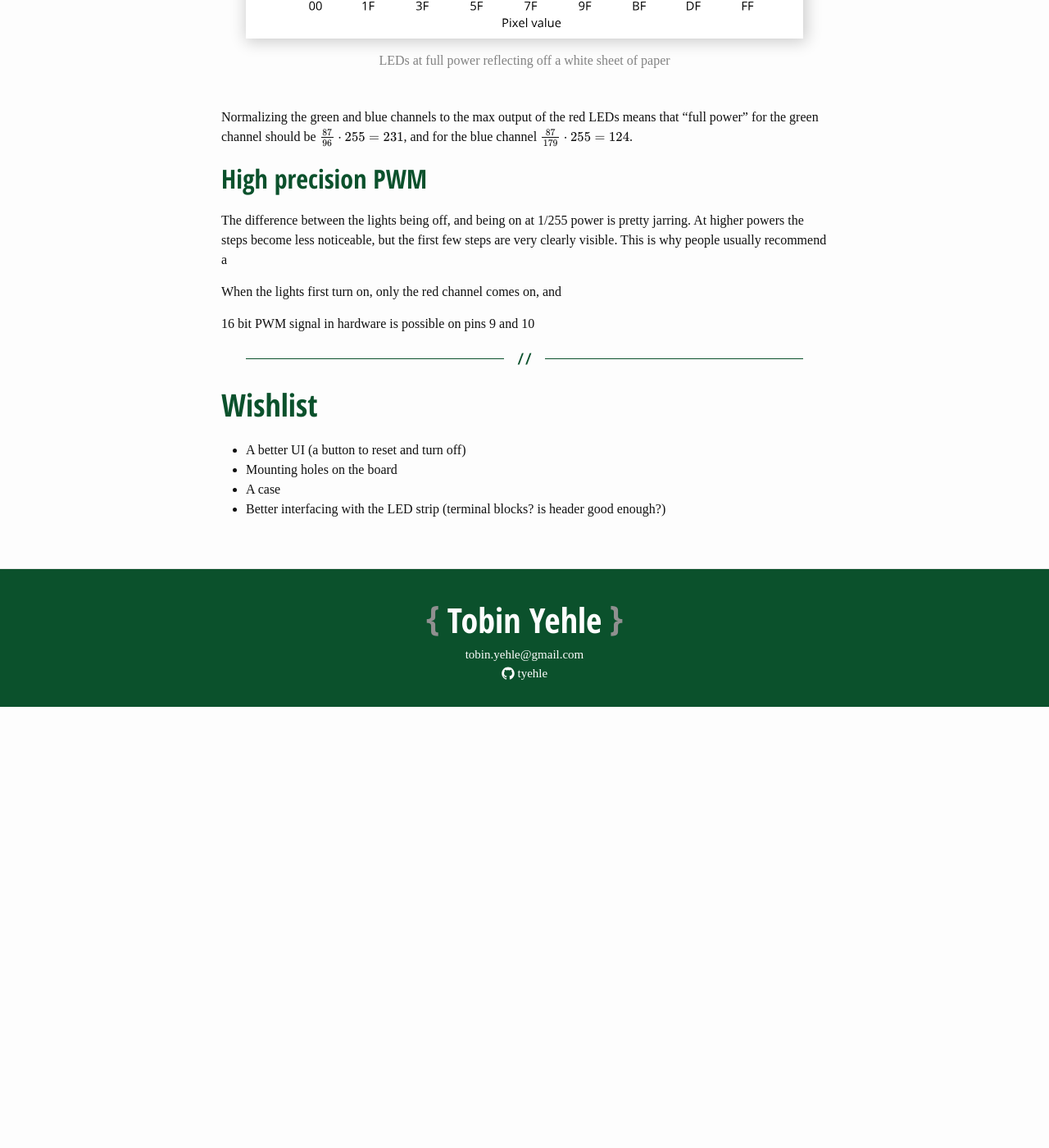
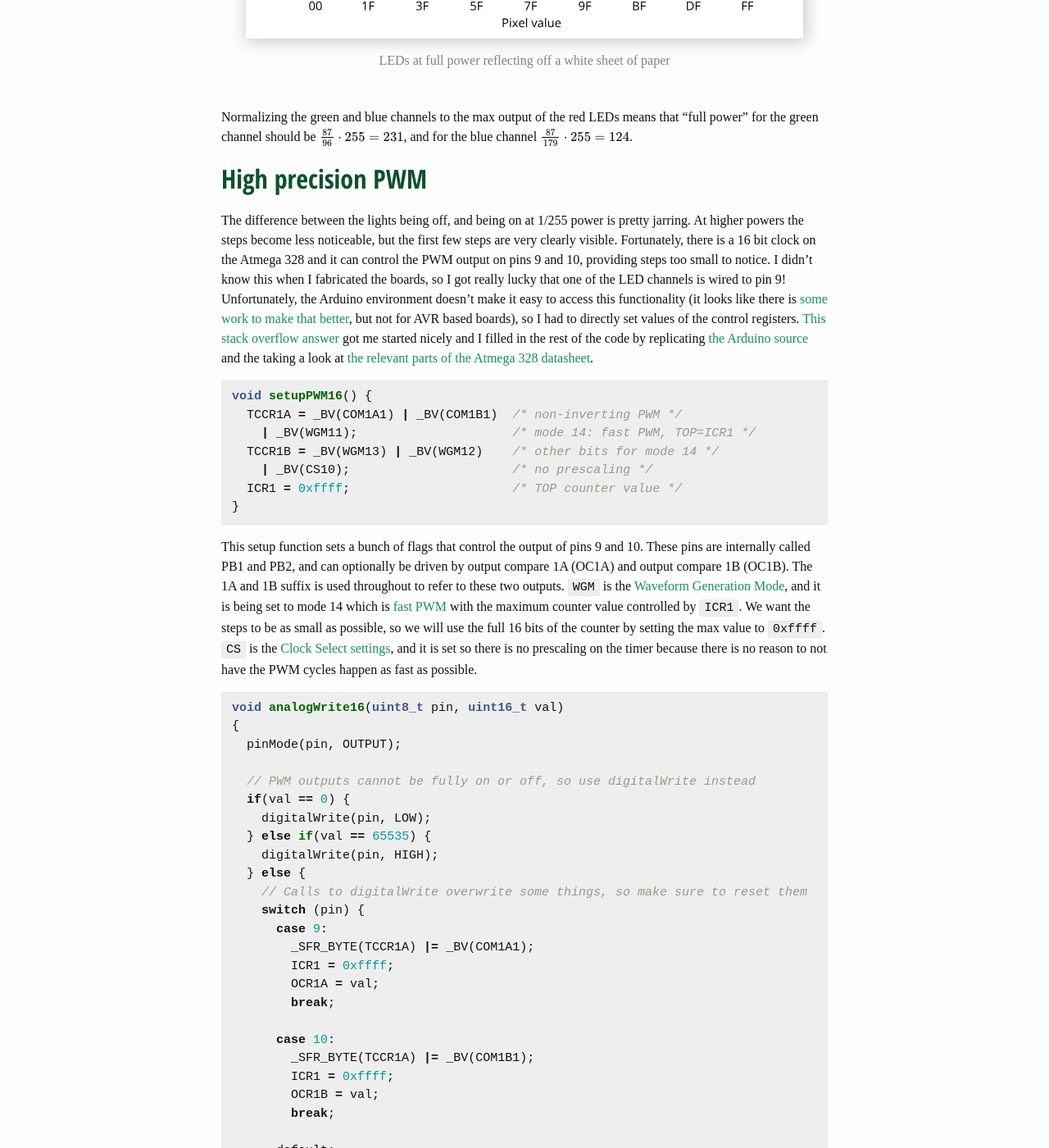
Before and after one commit to tyehle/tyehle.github.io, a Jekyll site: the page built from _posts/2020-05-07-sunrise.md, in a window 1280 px wide and 1400 px high, scrolled down 8632 px. Shown: the whole window at 82% size. Built offline with Jekyll 4.4.1, drawn with Linux system fonts in a browser that asks for light colours; some web fonts are replaced; formulas are drawn with MathJax 3; before the commit the page ends 9494 px from its top, so only the background shows below that; some of the changed text lies outside the part shown.

Commit message:
finish the part about the 16 bit pwm

````diff
--- a/_posts/2020-05-07-sunrise.md
+++ b/_posts/2020-05-07-sunrise.md
@@ -120,7 +120,7 @@ $$ B_k(t) = k \left( \exp \left( t \ln \left( \frac{1}{k} + 1 \right) \right) -
 The blue LEDs on the strip I have seemed much brighter than the green or red channels, so I knew I needed to tone them down, but by how much? To determine this I took a picture of a white sheet of paper lit by the LEDs at full power and then looked at a histogram of each color channel.
 
 {% include figure.html
-    contents='![white histogram](/resources/sunrise/white-hist.svg){:width="100%"}'
+    contents='![LED power histogram](/resources/sunrise/led-power.svg){:width="100%"}'
     caption='LEDs at full power reflecting off a white sheet of paper'
 %}
 
@@ -129,11 +129,64 @@ Normalizing the green and blue channels to the max output of the red LEDs means
 
 ## High precision PWM
 
-The difference between the lights being off, and being on at 1/255 power is pretty jarring. At higher powers the steps become less noticeable, but the first few steps are very clearly visible. This is why people usually recommend a
+The difference between the lights being off, and being on at 1/255 power is pretty jarring. At higher powers the steps become less noticeable, but the first few steps are very clearly visible. Fortunately, there is a 16 bit clock on the Atmega 328 and it can control the PWM output on pins 9 and 10, providing steps too small to notice. I didn't know this when I fabricated the boards, so I got really lucky that one of the LED channels is wired to pin 9! Unfortunately, the Arduino environment doesn't make it easy to access this functionality (it looks like there is [some work to make that better](https://www.arduino.cc/reference/en/language/functions/zero-due-mkr-family/analogwriteresolution), but not for AVR based boards), so I had to directly set values of the control registers. [This stack overflow answer](https://arduino.stackexchange.com/a/12719) got me started nicely and I filled in the rest of the code by replicating [the Arduino source](https://github.com/arduino/ArduinoCore-avr/blob/58081c05e548560d3a60050bbf260ebec5d1e867/cores/arduino/wiring_analog.c#L104) and the taking a look at [the relevant parts of the Atmega 328 datasheet](http://ww1.microchip.com/downloads/en/DeviceDoc/Atmel-7810-Automotive-Microcontrollers-ATmega328P_Datasheet.pdf#page=108).
 
-When the lights first turn on, only the red channel comes on, and
+```c++
+void setupPWM16() {
+  TCCR1A = _BV(COM1A1) | _BV(COM1B1)  /* non-inverting PWM */
+    | _BV(WGM11);                     /* mode 14: fast PWM, TOP=ICR1 */
+  TCCR1B = _BV(WGM13) | _BV(WGM12)    /* other bits for mode 14 */
+    | _BV(CS10);                      /* no prescaling */
+  ICR1 = 0xffff;                      /* TOP counter value */
+}
+```
+This setup function sets a bunch of flags that control the output of pins 9 and 10. These pins are internally called PB1 and PB2, and can optionally be driven by output compare 1A (OC1A) and output compare 1B (OC1B). The 1A and 1B suffix is used throughout to refer to these two outputs. `WGM` is the [Waveform Generation Mode](http://ww1.microchip.com/downloads/en/DeviceDoc/Atmel-7810-Automotive-Microcontrollers-ATmega328P_Datasheet.pdf#page=109), and it is being set to mode 14 which is [fast PWM](http://ww1.microchip.com/downloads/en/DeviceDoc/Atmel-7810-Automotive-Microcontrollers-ATmega328P_Datasheet.pdf#page=101) with the maximum counter value controlled by `ICR1`. We want the steps to be as small as possible, so we will use the full 16 bits of the counter by setting the max value to `0xffff`. `CS` is the [Clock Select settings](http://ww1.microchip.com/downloads/en/DeviceDoc/Atmel-7810-Automotive-Microcontrollers-ATmega328P_Datasheet.pdf#page=110), and it is set so there is no prescaling on the timer because there is no reason to not have the PWM cycles happen as fast as possible.
 
-16 bit PWM signal in hardware is possible on pins 9 and 10
+```c++
+void analogWrite16(uint8_t pin, uint16_t val)
+{
+  pinMode(pin, OUTPUT);
+
+  // PWM outputs cannot be fully on or off, so use digitalWrite instead
+  if(val == 0) {
+    digitalWrite(pin, LOW);
+  } else if(val == 65535) {
+    digitalWrite(pin, HIGH);
+  } else {
+    // Calls to digitalWrite overwrite some things, so make sure to reset them
+    switch (pin) {
+      case 9:
+        _SFR_BYTE(TCCR1A) |= _BV(COM1A1);
+        ICR1 = 0xffff;
+        OCR1A = val;
+        break;
+
+      case 10:
+        _SFR_BYTE(TCCR1A) |= _BV(COM1B1);
+        ICR1 = 0xffff;
+        OCR1B = val;
+        break;
+
+      default:
+        return;
+    }
+  }
+}
+```
+This is a 16 bit version of the [standard Arduino `analogWrite` function](https://github.com/arduino/ArduinoCore-avr/blob/58081c05e548560d3a60050bbf260ebec5d1e867/cores/arduino/wiring_analog.c#L104). Setting `OCR1A` to 0 won't turn the PWM all the way off because of the way it is implemented internally, so in order to turn off the pin we need to switch it to digital mode. When we do that we end up stomping on the value in `ICR1` and `TCCR1A`, so we need to set those if we want to update the PWM output.
+
+```c++
+void writePWM(uint8_t pin, double value) {
+  if(pin != 9 && pin != 10) {
+    analogWrite(pin, ratioToRange(value, 256));
+  } else {
+    analogWrite16(pin, ratioToRange(value, 65536));
+  }
+}
+```
+I didn't want to keep track of which output channel was on the high resolution PWM, so I wrote this wrapper function that writes the proper PWM value based to the pin based on a floating point value from 0 to 1.
+
+With all this setup, the red channel, which comes on first, can use the high resolution timer, which makes everything look much better. There is still a noticeable step when the green light goes from off to its lowest brightness, but there isn't anything I can do about that without redesigning the board.
 
 ---
 
@@ -143,3 +196,4 @@ When the lights first turn on, only the red channel comes on, and
 - Mounting holes on the board
 - A case
 - Better interfacing with the LED strip (terminal blocks? is header good enough?)
+- High res PWM on the other channels
````
Also changed, not shown: resources/sunrise/led-power.svg.
